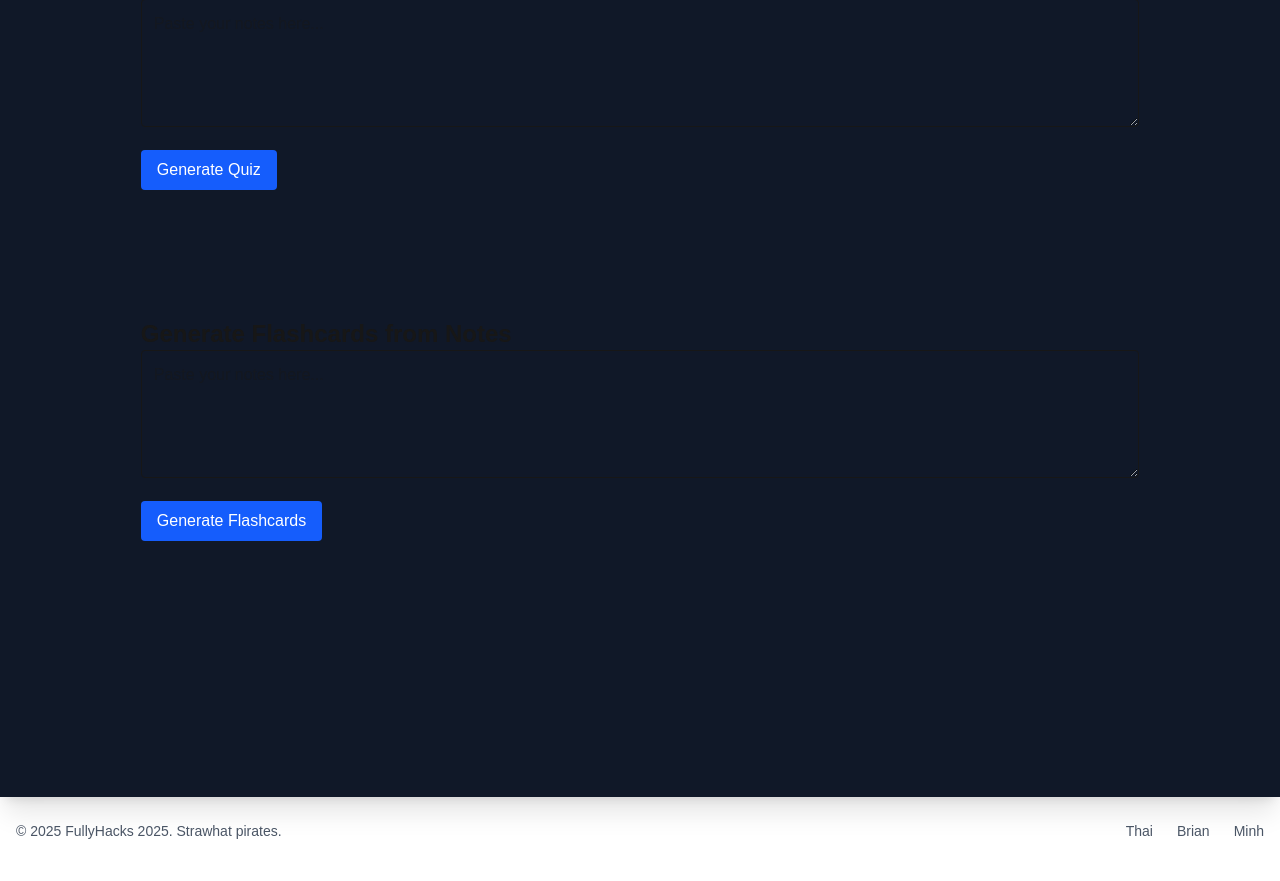
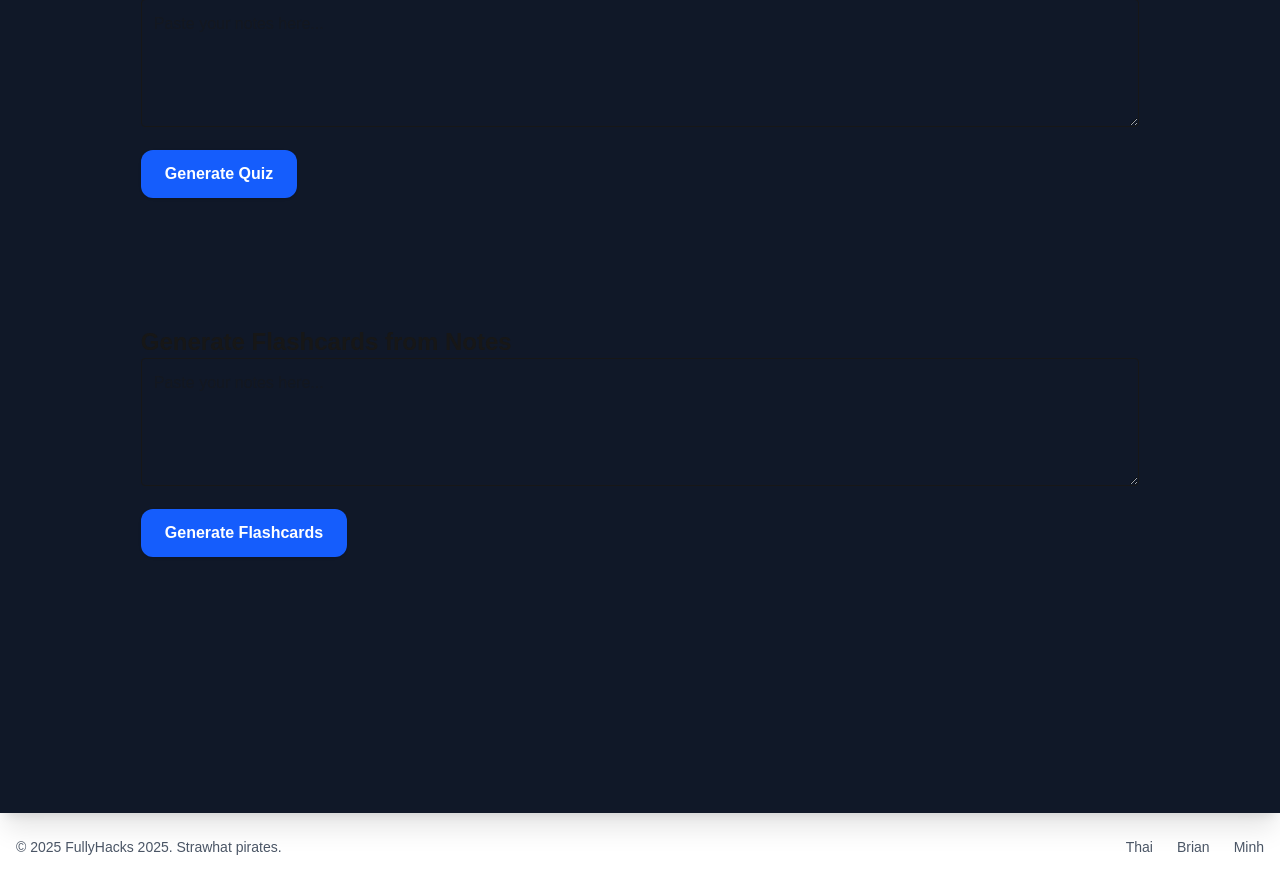
Before and after one commit to bilele123123/fullyhacks_2025, a Next.js app in the folder client/: page / in a window 1280 px wide. Shown: the part 952-1833 px from the top of the page. Built offline with nearby package versions, Linux system fonts and the light colour scheme.

Commit message:
Standardized button interactions

```diff
--- a/client/app/components/FlashcardRenderer.tsx
+++ b/client/app/components/FlashcardRenderer.tsx
@@ -78,7 +78,7 @@ const FlashcardRenderer = () => {
         />
         <button
           type="submit"
-          className="px-4 py-2 bg-blue-600 text-white rounded hover:bg-blue-700"
+          className="bg-blue-600 text-white hover:bg-blue-700 cursor-pointer scroll-smooth transition duration-300 ease-in-out rounded-xl font-semibold shadow mr-5 px-6 py-3"
           disabled={loading}
         >
           {loading ? "Generating..." : "Generate Flashcards"}
--- a/client/app/components/QuizRenderer.tsx
+++ b/client/app/components/QuizRenderer.tsx
@@ -96,7 +96,7 @@ const QuizRenderer = () => {
         />
         <button
           type="submit"
-          className="px-4 py-2 bg-blue-600 text-white rounded hover:bg-blue-700"
+          className=" bg-blue-600 text-white hover:bg-blue-700 cursor-pointer scroll-smooth transition duration-300 ease-in-out rounded-xl font-semibold shadow mr-5 px-6 py-3 "
           disabled={loading}
         >
           {loading ? "Generating..." : "Generate Quiz"}
```
